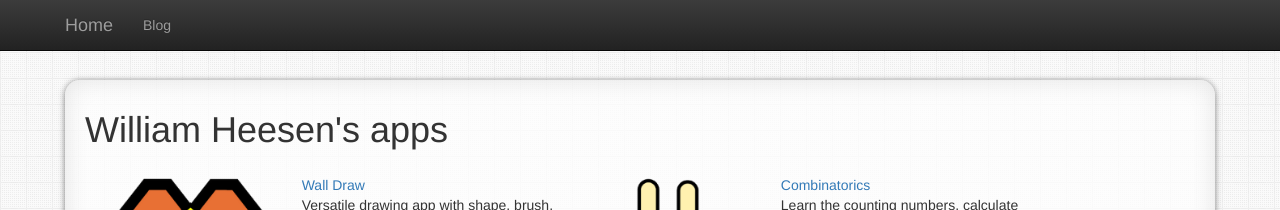
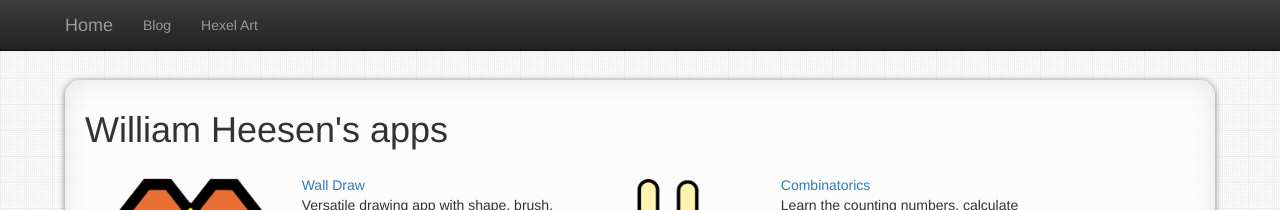
Before and after one commit to wjheesen/wjheesen.github.io, a Jekyll site: the page built from index.html, in a window 1280 px wide. Shown: the top 210 px of the page. Built offline with Jekyll 4.4.1, drawn with Linux system fonts in a browser that asks for light colours.

Commit message:
Add hexel art to header.html

```diff
--- a/_includes/header.html
+++ b/_includes/header.html
@@ -13,9 +13,8 @@
         </div>
         <div class="navbar-collapse collapse">
             <ul class="nav navbar-nav">
-              <!-- <li><a href="/">Home</a></li>
-              <li><a href="/about">About</a></li> -->
               <li><a href="/blog">Blog</a></li>
+                <li><a href="/hexelart">Hexel Art</a></li>
             </ul>
         </div>
     </div>
```
